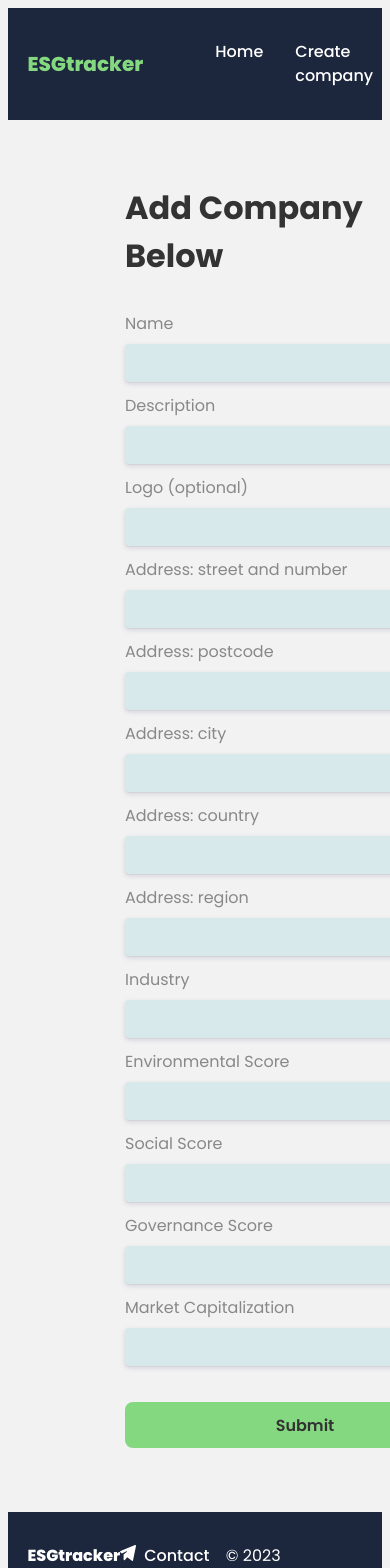
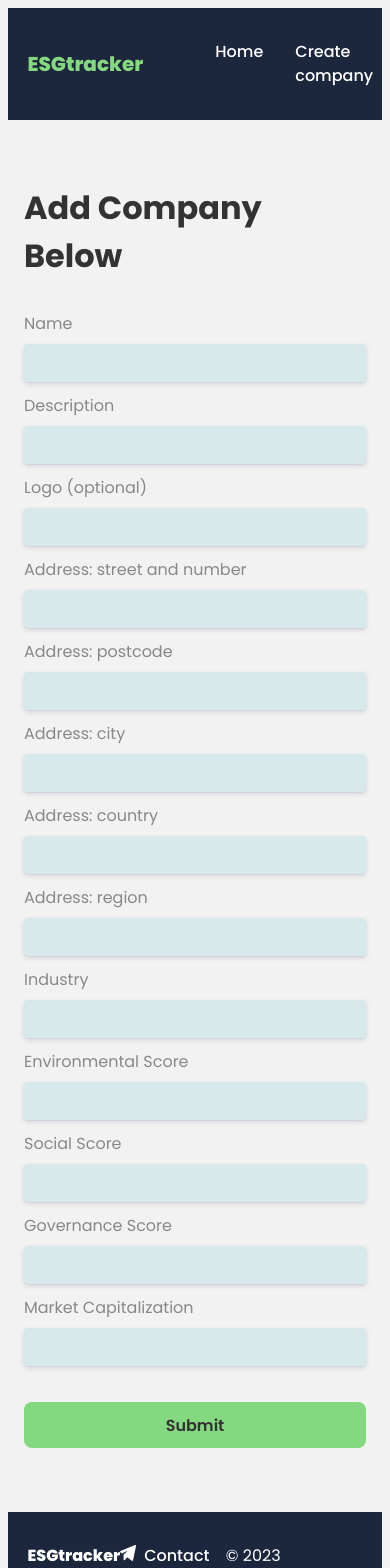
Before and after one commit to marvlas/esg-tracker, a React (Vite) app: page /company/add in a window 390 px wide. Shown: the top 1568 px of the page. Built offline with nearby package versions, Linux system fonts and the light colour scheme; no server answers; the HTML template or start-up script is replaced by a standard one.

Commit message:
added responsiveness to the app with index.css

```diff
--- a/src/index.css
+++ b/src/index.css
@@ -233,3 +233,40 @@ form button {
   font-weight: 600;
   color: var(--dark-grey);
 }
+
+@media only screen and (max-width: 960px) {
+  .companies-list {
+    gap: 24px;
+  }
+  .company-card {
+    flex: 0 1 100%;
+  }
+}
+
+@media only screen and (max-width: 640px) {
+ .form-container {
+    padding-left: 16px;
+    padding-right: 16px;
+ }
+ form label input {
+    width: 100%;
+    min-width: 0;
+ }
+ form button {
+    width: 100%;
+    min-width: 0;
+ }
+ .company .img-wrap, .company .info-wrap {
+    flex-basis: 100%;
+ }
+ .company .img-wrap {
+    padding: 32px 0;
+ }
+ .company {
+    display: flex;
+    flex-direction: column;
+ }
+ .buttons-wrap {
+    text-align: center;
+ }
+}
```
